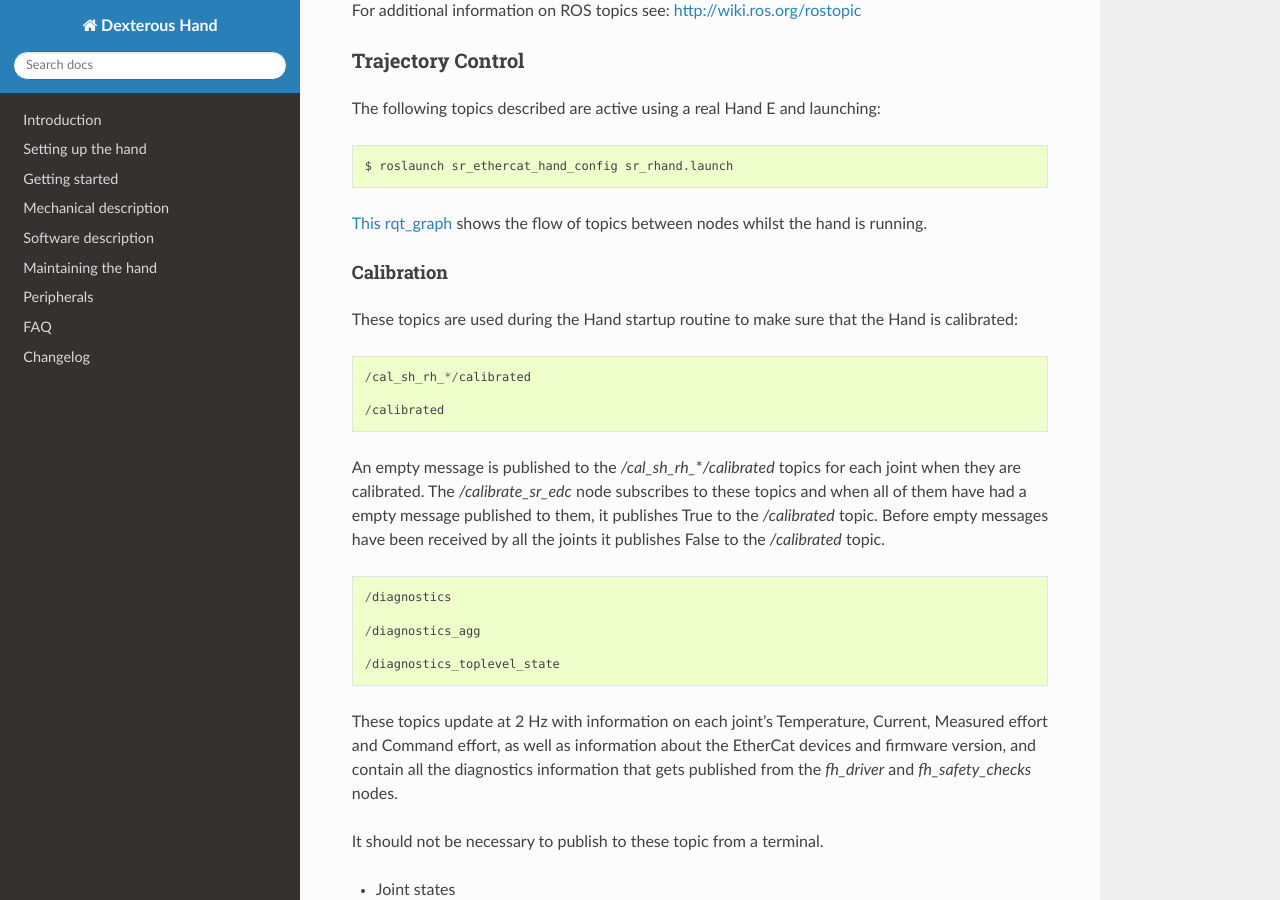
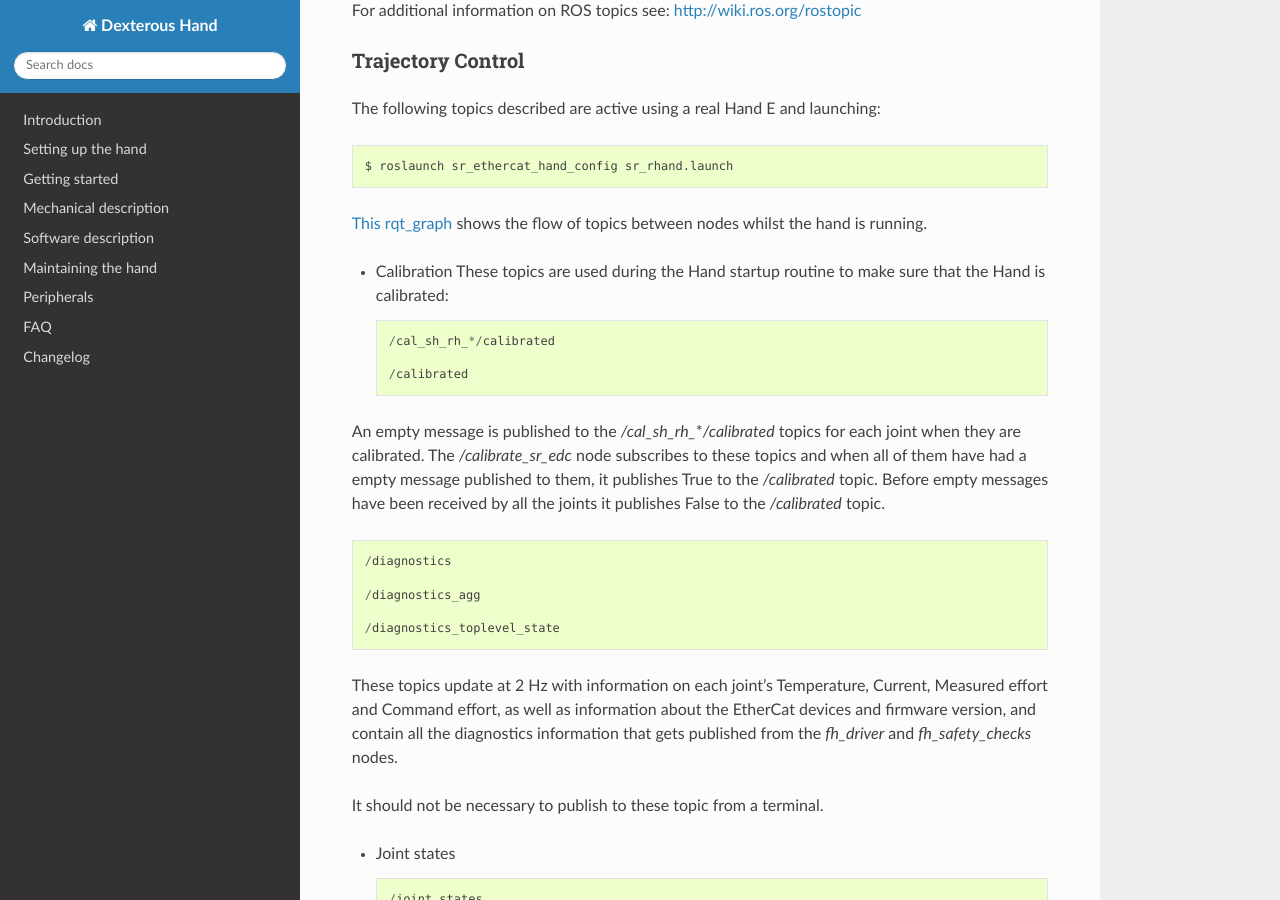
Before and after one commit to shadow-robot/sr_dexterous_hand_documentation, a Sphinx documentation site: the page built from docs/user_guide/3_getting_started.md, in a window 1280 px wide and 900 px high, scrolled down 15106 px. Built offline with Sphinx 7.4.7 and the Read the Docs theme 2.0.0, drawn with Linux system fonts in a browser that asks for light colours.

Commit message:
formatting

```diff
--- a/docs/user_guide/3_getting_started.md
+++ b/docs/user_guide/3_getting_started.md
@@ -472,13 +472,13 @@ $ roslaunch sr_ethercat_hand_config sr_rhand.launch
 
 [This rqt_graph](https://drive.google.com/file/d/1qql0WbgprA80IwDrDELh8RsrF1o3i266/view?usp=sharing) shows the flow of topics between nodes whilst the hand is running.
 
-#### Calibration
-These topics are used during the Hand startup routine to make sure that the Hand is calibrated:
+- Calibration
+  These topics are used during the Hand startup routine to make sure that the Hand is calibrated:
 
 
-    /cal_sh_rh_*/calibrated
+      /cal_sh_rh_*/calibrated
 
-    /calibrated
+      /calibrated
 
 An empty message is published to the */cal_sh_rh_***/calibrated* topics for each joint when they are calibrated. The */calibrate_sr_edc* node subscribes to these topics and when all of them have had a empty message published to them, it publishes True to the */calibrated* topic. Before empty messages have been received by all the joints it publishes False to the */calibrated* topic.
 
```
